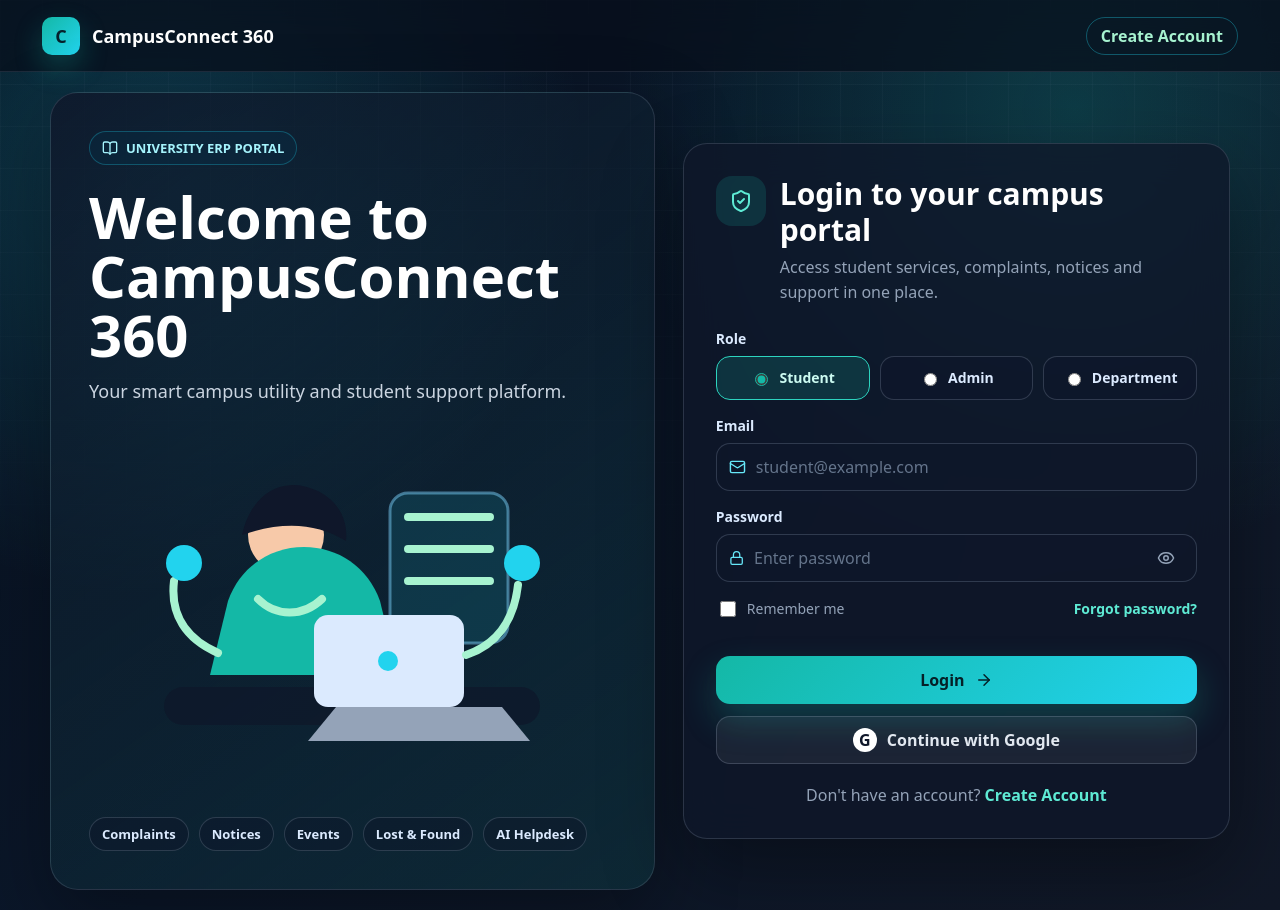
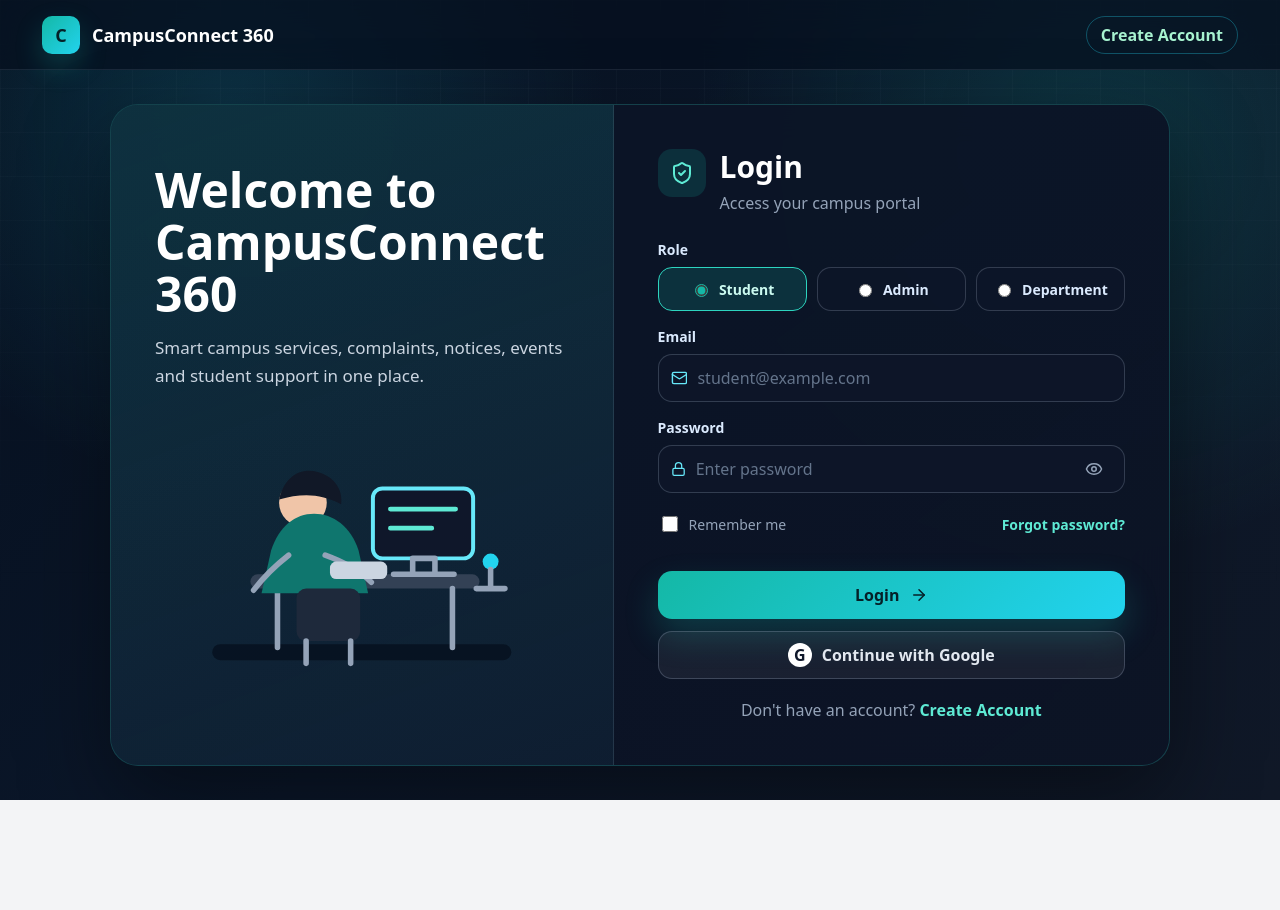
Before and after one commit to PritKoradiya/campusconnect-360, a React (Vite) app in the folder client/: page /login in a window 1280 px wide. After the commit the page ends 800 px from the top, so only its background shows below. Built offline with nearby package versions, Linux system fonts and the light colour scheme.

Commit message:
update login page

```diff
--- a/client/src/pages/auth/LoginPage.jsx
+++ b/client/src/pages/auth/LoginPage.jsx
@@ -1,5 +1,5 @@
 import { useState } from 'react';
-import { ArrowRight, BookOpen, Eye, EyeOff, Lock, Mail, ShieldCheck } from 'lucide-react';
+import { ArrowRight, Eye, EyeOff, Lock, Mail, ShieldCheck } from 'lucide-react';
 import { Link } from 'react-router-dom';
 import '../../styles/auth.css';
 
@@ -7,20 +7,22 @@ const roles = ['student', 'admin', 'department'];
 
 function CampusIllustration() {
   return (
-    <svg className="campus-auth-illustration" viewBox="0 0 520 360" role="img" aria-label="Student working on laptop">
-      <rect x="72" y="256" width="376" height="38" rx="19" className="illustration-floor" />
-      <rect x="298" y="62" width="118" height="150" rx="18" className="illustration-window" />
-      <path d="M316 86h82M316 118h82M316 150h82" className="illustration-window-line" />
-      <circle cx="194" cy="104" r="38" className="illustration-head" />
-      <path d="M150 104c8-38 38-62 76-44 24 12 30 34 28 50-30-18-63-20-104-6Z" className="illustration-hair" />
-      <path d="M136 170c12-34 42-54 76-54s64 20 76 54l18 74H118l18-74Z" className="illustration-shirt" />
-      <path d="M166 168c18 18 45 18 64 0" className="illustration-smile" />
-      <rect x="222" y="184" width="150" height="92" rx="14" className="illustration-laptop" />
-      <path d="M244 276h166l28 34H216l28-34Z" className="illustration-keyboard" />
-      <circle cx="296" cy="230" r="10" className="illustration-logo" />
-      <path d="M126 222c-32-14-48-38-44-72M374 224c30-10 48-34 52-70" className="illustration-arm" />
-      <circle cx="92" cy="132" r="18" className="illustration-chip" />
-      <circle cx="430" cy="132" r="18" className="illustration-chip" />
+    <svg className="campus-auth-illustration" viewBox="0 0 520 360" role="img" aria-label="Student working at computer desk">
+      <rect x="72" y="282" width="376" height="20" rx="10" className="illustration-floor" />
+      <rect x="120" y="194" width="288" height="18" rx="9" className="illustration-desk" />
+      <path d="M154 212v74M374 212v74" className="illustration-desk-leg" />
+      <rect x="274" y="86" width="126" height="88" rx="12" className="illustration-monitor" />
+      <path d="M324 174h28v20h-28zM300 194h76" className="illustration-monitor-stand" />
+      <path d="M296 112h82M296 136h52" className="illustration-screen-line" />
+      <circle cx="186" cy="104" r="30" className="illustration-head" />
+      <path d="M156 100c8-34 34-44 60-30 14 8 20 22 18 36-26-14-50-14-78-6Z" className="illustration-hair" />
+      <path d="M146 164c10-30 30-46 54-46s46 16 56 46l12 54H134l12-54Z" className="illustration-shirt" />
+      <path d="M214 170c22 8 42 18 58 34M168 170c-18 14-32 28-44 44" className="illustration-arm" />
+      <rect x="178" y="212" width="80" height="66" rx="12" className="illustration-chair" />
+      <path d="M190 278v28M246 278v28" className="illustration-desk-leg" />
+      <rect x="220" y="178" width="72" height="22" rx="8" className="illustration-keyboard" />
+      <circle cx="422" cy="178" r="10" className="illustration-plant-dot" />
+      <path d="M422 188v24M404 212h36" className="illustration-plant" />
     </svg>
   );
 }
@@ -62,20 +64,9 @@ function LoginPage() {
 
       <section className="campus-auth-shell">
         <aside className="campus-auth-hero">
-          <div className="campus-auth-kicker">
-            <BookOpen size={16} />
-            University ERP Portal
-          </div>
           <h1>Welcome to CampusConnect 360</h1>
-          <p>Your smart campus utility and student support platform.</p>
+          <p>Smart campus services, complaints, notices, events and student support in one place.</p>
           <CampusIllustration />
-          <div className="campus-auth-chips">
-            <span>Complaints</span>
-            <span>Notices</span>
-            <span>Events</span>
-            <span>Lost & Found</span>
-            <span>AI Helpdesk</span>
-          </div>
         </aside>
 
         <form className="campus-auth-card" onSubmit={handleSubmit}>
@@ -84,8 +75,8 @@ function LoginPage() {
               <ShieldCheck size={24} />
             </div>
             <div>
-              <h2>Login to your campus portal</h2>
-              <p>Access student services, complaints, notices and support in one place.</p>
+              <h2>Login</h2>
+              <p>Access your campus portal</p>
             </div>
           </div>
 
--- a/client/src/pages/auth/RegisterPage.jsx
+++ b/client/src/pages/auth/RegisterPage.jsx
@@ -1,5 +1,5 @@
 import { useState } from 'react';
-import { ArrowRight, BookOpen, Eye, EyeOff, Hash, Lock, Mail, Phone, UserRound } from 'lucide-react';
+import { ArrowRight, Eye, EyeOff, Hash, Lock, Mail, Phone, UserRound } from 'lucide-react';
 import { Link } from 'react-router-dom';
 import '../../styles/auth.css';
 
@@ -7,19 +7,21 @@ const roles = ['student', 'admin', 'department'];
 
 function CampusIllustration() {
   return (
-    <svg className="campus-auth-illustration" viewBox="0 0 520 360" role="img" aria-label="Campus registration illustration">
-      <rect x="78" y="262" width="364" height="34" rx="17" className="illustration-floor" />
-      <path d="M116 242h288v34H116z" className="illustration-keyboard" />
-      <rect x="168" y="114" width="184" height="126" rx="18" className="illustration-laptop" />
-      <circle cx="260" cy="176" r="12" className="illustration-logo" />
-      <circle cx="136" cy="96" r="32" className="illustration-head" />
-      <path d="M104 96c8-34 36-50 66-34 18 10 24 28 22 42-28-16-54-16-88-8Z" className="illustration-hair" />
-      <path d="M88 164c10-28 32-46 58-46s48 18 58 46l14 58H74l14-58Z" className="illustration-shirt" />
-      <circle cx="384" cy="96" r="32" className="illustration-head" />
-      <path d="M352 96c8-34 36-50 66-34 18 10 24 28 22 42-28-16-54-16-88-8Z" className="illustration-hair" />
-      <path d="M336 164c10-28 32-46 58-46s48 18 58 46l14 58H322l14-58Z" className="illustration-shirt" />
-      <path d="M212 74h96M228 54h64" className="illustration-window-line" />
-      <circle cx="260" cy="44" r="12" className="illustration-chip" />
+    <svg className="campus-auth-illustration" viewBox="0 0 520 360" role="img" aria-label="Student account setup illustration">
+      <rect x="80" y="282" width="360" height="20" rx="10" className="illustration-floor" />
+      <rect x="126" y="196" width="270" height="18" rx="9" className="illustration-desk" />
+      <path d="M158 214v72M368 214v72" className="illustration-desk-leg" />
+      <rect x="268" y="92" width="118" height="82" rx="12" className="illustration-monitor" />
+      <path d="M316 174h24v22h-24zM294 196h68" className="illustration-monitor-stand" />
+      <path d="M290 118h74M290 140h48" className="illustration-screen-line" />
+      <circle cx="184" cy="112" r="28" className="illustration-head" />
+      <path d="M156 108c7-31 32-42 56-28 14 8 18 20 17 34-24-13-47-13-73-6Z" className="illustration-hair" />
+      <path d="M146 168c9-28 29-44 52-44s43 16 52 44l12 50H134l12-50Z" className="illustration-shirt" />
+      <path d="M212 174c20 8 38 18 54 32M168 174c-18 14-32 28-42 42" className="illustration-arm" />
+      <rect x="178" y="214" width="78" height="64" rx="12" className="illustration-chair" />
+      <rect x="218" y="180" width="68" height="20" rx="8" className="illustration-keyboard" />
+      <path d="M414 178v34M398 212h32" className="illustration-plant" />
+      <circle cx="414" cy="170" r="10" className="illustration-plant-dot" />
     </svg>
   );
 }
@@ -68,19 +70,9 @@ function RegisterPage() {
 
       <section className="campus-auth-shell campus-register-shell">
         <aside className="campus-auth-hero">
-          <div className="campus-auth-kicker">
-            <BookOpen size={16} />
-            Campus Account Setup
-          </div>
-          <h1>Join CampusConnect 360</h1>
-          <p>Create your profile for campus services, communication and support workflows.</p>
+          <h1>Create your CampusConnect profile</h1>
+          <p>Register once to prepare access for student services, notices and support tools.</p>
           <CampusIllustration />
-          <div className="campus-auth-chips">
-            <span>Secure Portal</span>
-            <span>Student Services</span>
-            <span>Department Tools</span>
-            <span>Support Desk</span>
-          </div>
         </aside>
 
         <form className="campus-auth-card campus-register-card" onSubmit={handleSubmit}>
--- a/client/src/styles/auth.css
+++ b/client/src/styles/auth.css
@@ -3,9 +3,9 @@
   position: relative;
   overflow-x: hidden;
   background:
-    radial-gradient(circle at 12% 18%, rgba(34, 211, 238, 0.2), transparent 32%),
-    radial-gradient(circle at 84% 12%, rgba(20, 184, 166, 0.22), transparent 34%),
-    linear-gradient(135deg, #07111f 0%, #0b172a 48%, #111827 100%);
+    radial-gradient(circle at 18% 14%, rgba(34, 211, 238, 0.16), transparent 30%),
+    radial-gradient(circle at 86% 18%, rgba(20, 184, 166, 0.18), transparent 32%),
+    linear-gradient(135deg, #06101f 0%, #0b172a 52%, #101827 100%);
   color: #ffffff;
 }
 
@@ -15,14 +15,14 @@
   inset: 0;
   pointer-events: none;
   background-image:
-    linear-gradient(rgba(148, 163, 184, 0.05) 1px, transparent 1px),
-    linear-gradient(90deg, rgba(148, 163, 184, 0.05) 1px, transparent 1px);
-  background-size: 42px 42px;
-  mask-image: linear-gradient(to bottom, #000, transparent 78%);
+    linear-gradient(rgba(148, 163, 184, 0.045) 1px, transparent 1px),
+    linear-gradient(90deg, rgba(148, 163, 184, 0.045) 1px, transparent 1px);
+  background-size: 44px 44px;
+  mask-image: linear-gradient(to bottom, #000, transparent 76%);
 }
 
 .campus-auth-header {
-  min-height: 72px;
+  min-height: 70px;
   position: relative;
   z-index: 1;
   display: flex;
@@ -30,8 +30,8 @@
   justify-content: space-between;
   gap: 18px;
   padding: 0 42px;
-  border-bottom: 1px solid rgba(148, 163, 184, 0.16);
-  background: rgba(8, 14, 27, 0.72);
+  border-bottom: 1px solid rgba(148, 163, 184, 0.14);
+  background: rgba(6, 16, 31, 0.72);
   backdrop-filter: blur(16px);
 }
 
@@ -56,167 +56,145 @@
   justify-content: center;
   border-radius: 10px;
   background: linear-gradient(135deg, #14b8a6, #22d3ee);
-  color: #06202b;
-  box-shadow: 0 12px 28px rgba(20, 184, 166, 0.28);
+  color: #052027;
+  box-shadow: 0 12px 28px rgba(20, 184, 166, 0.24);
 }
 
 .campus-auth-header-link {
   min-height: 38px;
   padding: 0 14px;
-  border: 1px solid rgba(34, 211, 238, 0.34);
+  border: 1px solid rgba(34, 211, 238, 0.32);
   border-radius: 999px;
   color: #a7f3d0;
   transition: 0.2s ease;
 }
 
 .campus-auth-header-link:hover {
-  border-color: rgba(45, 212, 191, 0.8);
+  border-color: rgba(45, 212, 191, 0.78);
   background: rgba(20, 184, 166, 0.12);
 }
 
 .campus-auth-shell {
-  width: min(1180px, calc(100% - 40px));
-  min-height: calc(100vh - 112px);
+  width: min(1060px, calc(100% - 40px));
+  min-height: 620px;
   position: relative;
   z-index: 1;
   display: grid;
-  grid-template-columns: minmax(320px, 1.05fr) minmax(380px, 0.95fr);
-  gap: 28px;
-  align-items: center;
-  margin: 20px auto;
+  grid-template-columns: minmax(320px, 0.95fr) minmax(380px, 1.05fr);
+  align-items: stretch;
+  margin: 34px auto;
+  overflow: hidden;
+  border: 1px solid rgba(45, 212, 191, 0.22);
+  border-radius: 28px;
+  background: linear-gradient(145deg, rgba(12, 25, 44, 0.96), rgba(15, 23, 42, 0.94));
+  box-shadow: 0 34px 90px rgba(0, 0, 0, 0.42);
+  backdrop-filter: blur(18px);
 }
 
 .campus-register-shell {
-  grid-template-columns: minmax(300px, 0.8fr) minmax(560px, 1.2fr);
-  align-items: stretch;
+  width: min(1120px, calc(100% - 40px));
+  grid-template-columns: minmax(300px, 0.82fr) minmax(540px, 1.18fr);
 }
 
 .campus-auth-hero {
-  min-height: 620px;
   display: flex;
   flex-direction: column;
   justify-content: center;
-  padding: 38px;
-  border: 1px solid rgba(148, 163, 184, 0.2);
-  border-radius: 28px;
-  background: linear-gradient(145deg, rgba(15, 23, 42, 0.84), rgba(15, 118, 110, 0.18));
-  box-shadow: 0 30px 80px rgba(0, 0, 0, 0.34);
-}
-
-.campus-auth-kicker {
-  display: inline-flex;
-  align-items: center;
-  gap: 8px;
-  width: fit-content;
-  min-height: 34px;
-  padding: 0 12px;
-  border: 1px solid rgba(34, 211, 238, 0.28);
-  border-radius: 999px;
-  background: rgba(8, 47, 73, 0.36);
-  color: #a5f3fc;
-  font-size: 13px;
-  font-weight: 800;
-  text-transform: uppercase;
+  padding: 44px;
+  background:
+    linear-gradient(160deg, rgba(20, 184, 166, 0.16), rgba(34, 211, 238, 0.04)),
+    rgba(15, 23, 42, 0.34);
+  border-right: 1px solid rgba(148, 163, 184, 0.16);
 }
 
 .campus-auth-hero h1 {
-  max-width: 560px;
-  margin: 22px 0 12px;
+  max-width: 470px;
+  margin: 0 0 14px;
   color: #ffffff;
-  font-size: clamp(36px, 5vw, 58px);
-  line-height: 1.02;
+  font-size: clamp(32px, 4vw, 48px);
+  line-height: 1.08;
   letter-spacing: 0;
 }
 
 .campus-auth-hero p {
-  max-width: 500px;
+  max-width: 480px;
   margin: 0;
   color: #cbd5e1;
-  font-size: 18px;
-  line-height: 1.7;
+  font-size: 17px;
+  line-height: 1.65;
 }
 
 .campus-auth-illustration {
-  width: min(100%, 520px);
+  width: min(100%, 500px);
   height: auto;
-  margin: 24px auto 18px;
+  margin: 30px auto 0;
 }
 
 .illustration-floor {
-  fill: rgba(15, 23, 42, 0.7);
+  fill: rgba(6, 16, 31, 0.82);
 }
 
-.illustration-window {
-  fill: rgba(34, 211, 238, 0.12);
-  stroke: rgba(125, 211, 252, 0.48);
-  stroke-width: 3;
+.illustration-desk {
+  fill: #334155;
 }
 
-.illustration-window-line,
-.illustration-smile,
-.illustration-arm {
+.illustration-desk-leg,
+.illustration-monitor-stand,
+.illustration-screen-line,
+.illustration-arm,
+.illustration-plant {
   fill: none;
-  stroke: #a7f3d0;
-  stroke-width: 8;
+  stroke: #94a3b8;
+  stroke-width: 7;
   stroke-linecap: round;
+  stroke-linejoin: round;
+}
+
+.illustration-monitor {
+  fill: #0f172a;
+  stroke: #67e8f9;
+  stroke-width: 5;
+}
+
+.illustration-screen-line {
+  stroke: #5eead4;
+  stroke-width: 6;
 }
 
 .illustration-head {
-  fill: #f7c9a9;
+  fill: #f0c5a8;
 }
 
 .illustration-hair {
-  fill: #0f172a;
+  fill: #111827;
 }
 
 .illustration-shirt {
-  fill: #14b8a6;
+  fill: #0f766e;
 }
 
-.illustration-laptop {
-  fill: #dbeafe;
+.illustration-chair {
+  fill: #1e293b;
 }
 
 .illustration-keyboard {
-  fill: #94a3b8;
+  fill: #cbd5e1;
 }
 
-.illustration-logo,
-.illustration-chip {
+.illustration-plant-dot {
   fill: #22d3ee;
 }
 
-.campus-auth-chips {
+.campus-auth-card {
   display: flex;
-  flex-wrap: wrap;
-  gap: 10px;
-  margin-top: 8px;
-}
-
-.campus-auth-chips span {
-  min-height: 34px;
-  display: inline-flex;
-  align-items: center;
-  padding: 0 12px;
-  border: 1px solid rgba(148, 163, 184, 0.24);
-  border-radius: 999px;
-  background: rgba(15, 23, 42, 0.46);
-  color: #dbeafe;
-  font-size: 13px;
-  font-weight: 750;
-}
-
-.campus-auth-card {
-  padding: 32px;
-  border: 1px solid rgba(148, 163, 184, 0.22);
-  border-radius: 24px;
-  background: rgba(15, 23, 42, 0.76);
-  box-shadow: 0 30px 80px rgba(0, 0, 0, 0.36);
-  backdrop-filter: blur(20px);
+  flex-direction: column;
+  justify-content: center;
+  padding: 44px;
+  background: rgba(8, 14, 27, 0.28);
 }
 
 .campus-register-card {
-  align-self: center;
+  justify-content: center;
 }
 
 .campus-auth-card-heading {
@@ -227,19 +205,19 @@
 }
 
 .campus-auth-card-icon {
-  width: 50px;
-  height: 50px;
+  width: 48px;
+  height: 48px;
   flex: 0 0 auto;
   display: inline-flex;
   align-items: center;
   justify-content: center;
-  border-radius: 16px;
+  border-radius: 14px;
   background: rgba(20, 184, 166, 0.16);
   color: #5eead4;
 }
 
 .campus-auth-card-heading h2 {
-  margin: 0 0 8px;
+  margin: 0 0 7px;
   color: #ffffff;
   font-size: 30px;
   line-height: 1.18;
@@ -281,10 +259,10 @@
   width: 100%;
   min-height: 48px;
   padding: 0 14px;
-  border: 1px solid rgba(148, 163, 184, 0.26);
+  border: 1px solid rgba(148, 163, 184, 0.28);
   border-radius: 14px;
   outline: none;
-  background: rgba(15, 23, 42, 0.7);
+  background: rgba(15, 23, 42, 0.72);
   color: #ffffff;
   transition: 0.2s ease;
 }
@@ -305,9 +283,9 @@
   align-items: center;
   gap: 10px;
   padding: 0 12px;
-  border: 1px solid rgba(148, 163, 184, 0.26);
+  border: 1px solid rgba(148, 163, 184, 0.28);
   border-radius: 14px;
-  background: rgba(15, 23, 42, 0.7);
+  background: rgba(15, 23, 42, 0.72);
   color: #67e8f9;
   transition: 0.2s ease;
 }
@@ -358,9 +336,9 @@
   justify-content: center;
   gap: 8px;
   padding: 0 12px;
-  border: 1px solid rgba(148, 163, 184, 0.26);
+  border: 1px solid rgba(148, 163, 184, 0.28);
   border-radius: 14px;
-  background: rgba(15, 23, 42, 0.55);
+  background: rgba(15, 23, 42, 0.58);
   color: #cbd5e1;
   cursor: pointer;
   transition: 0.2s ease;
@@ -440,17 +418,17 @@
   border: 0;
   background: linear-gradient(135deg, #14b8a6, #22d3ee);
   color: #052027;
-  box-shadow: 0 16px 34px rgba(20, 184, 166, 0.26);
+  box-shadow: 0 16px 34px rgba(20, 184, 166, 0.24);
 }
 
 .campus-auth-submit:hover {
   transform: translateY(-1px);
-  box-shadow: 0 20px 42px rgba(20, 184, 166, 0.34);
+  box-shadow: 0 20px 42px rgba(20, 184, 166, 0.32);
 }
 
 .campus-google-button {
   margin-top: 12px;
-  border: 1px solid rgba(148, 163, 184, 0.28);
+  border: 1px solid rgba(148, 163, 184, 0.3);
   background: rgba(255, 255, 255, 0.06);
   color: #e2e8f0;
 }
@@ -485,11 +463,12 @@
   }
 
   .campus-auth-hero {
-    min-height: auto;
+    border-right: 0;
+    border-bottom: 1px solid rgba(148, 163, 184, 0.16);
   }
 
   .campus-auth-illustration {
-    max-height: 300px;
+    max-height: 290px;
   }
 }
 
@@ -507,16 +486,16 @@
     width: calc(100% - 28px);
     min-height: auto;
     margin: 14px auto;
+    border-radius: 22px;
   }
 
   .campus-auth-hero,
   .campus-auth-card {
-    padding: 22px;
-    border-radius: 20px;
+    padding: 24px;
   }
 
   .campus-auth-hero h1 {
-    font-size: 34px;
+    font-size: 31px;
   }
 
   .campus-auth-card-heading {
```
